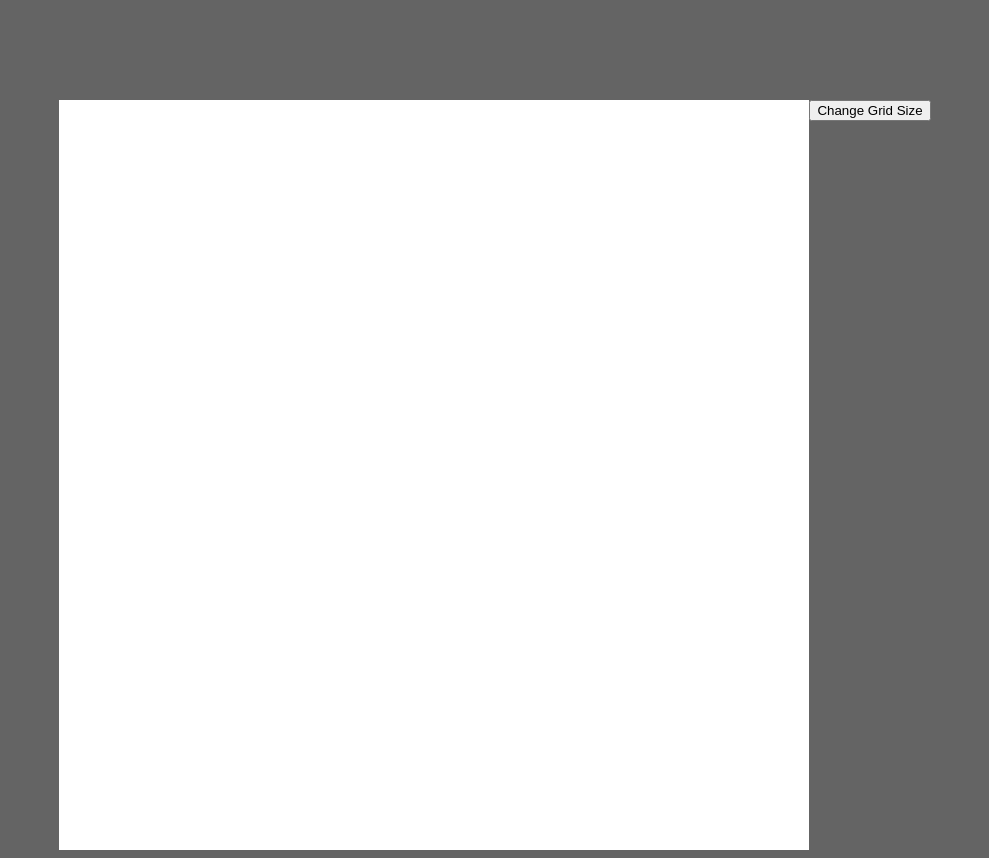
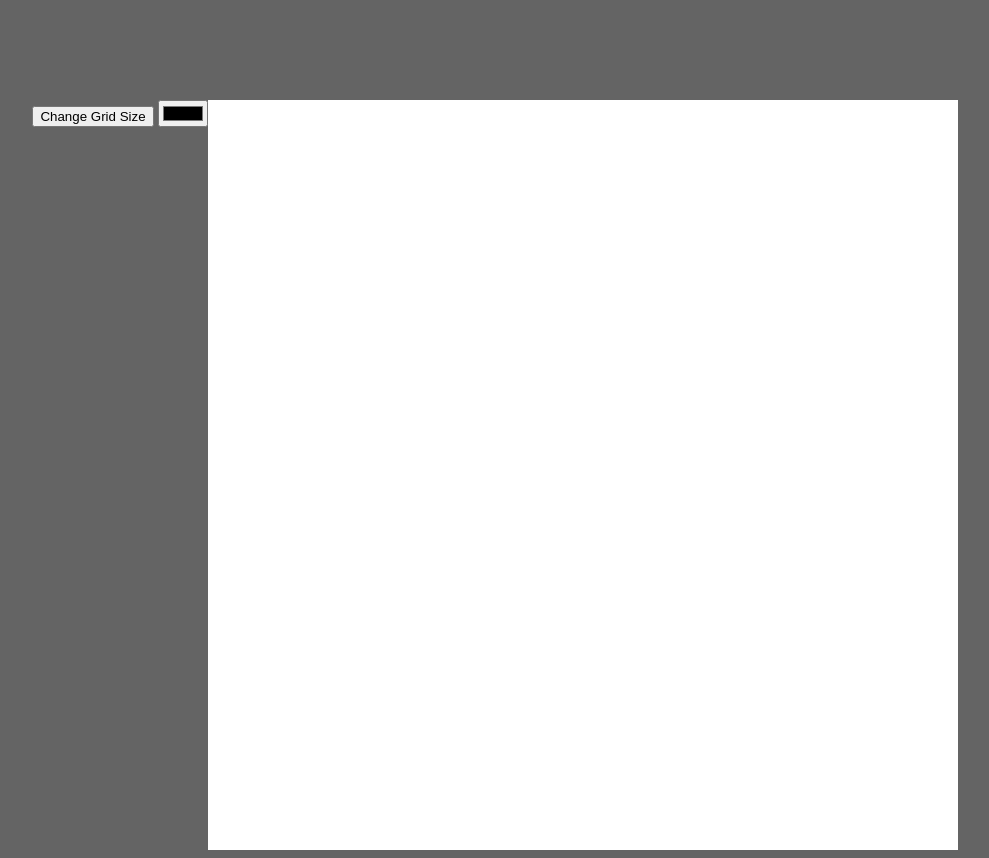
Before and after one commit to Rafael1268/odin-etch-a-sketch, a plain HTML site: page index.html in a window 1280 px wide. Shown: the whole page, without its empty margins (145-1134 px from the left). Drawn offline with Linux system fonts and the light colour scheme.

Commit message:
Added the ability to change color

```diff
--- a/index.html
+++ b/index.html
@@ -10,10 +10,11 @@
 </head>
 <body ondragstart="return false;" ondrop="return false;">
     <div class="container">
-        <div class="drawingSpace"></div>
         <div class="controls">
             <button draggable="false" id="changeGridSize">Change Grid Size</button>
+            <input type="color" value="black" id="colorPicker">
         </div>
+        <div class="drawingSpace"></div>
     </div>
     <script src="main.js"></script>
 </body>
--- a/main.js
+++ b/main.js
@@ -1,9 +1,9 @@
 const drawingSpace = document.querySelector('.drawingSpace');
 const changeGridSize = document.querySelector('#changeGridSize');
+const colorPicker = document.querySelector('#colorPicker');
 changeGridSize.addEventListener('click', () => gridSize());
 document.addEventListener('mousedown', () => mouseDown = true);
 document.addEventListener('mouseup', () => mouseDown = false);
-let defaultColor = "black";
 let mouseDown = false;
 
 createGrid(16);
@@ -31,7 +31,7 @@ function editGrid(i) {
 function changeColor(grid) {
     if (mouseDown === false) return;
     const currentGrid = document.getElementById(grid.id);
-    currentGrid.setAttribute('style', `background-color: ${defaultColor};`)
+    currentGrid.setAttribute('style', `background-color: ${colorPicker.value};`)
 }
 
 // Changes the grid size
```
